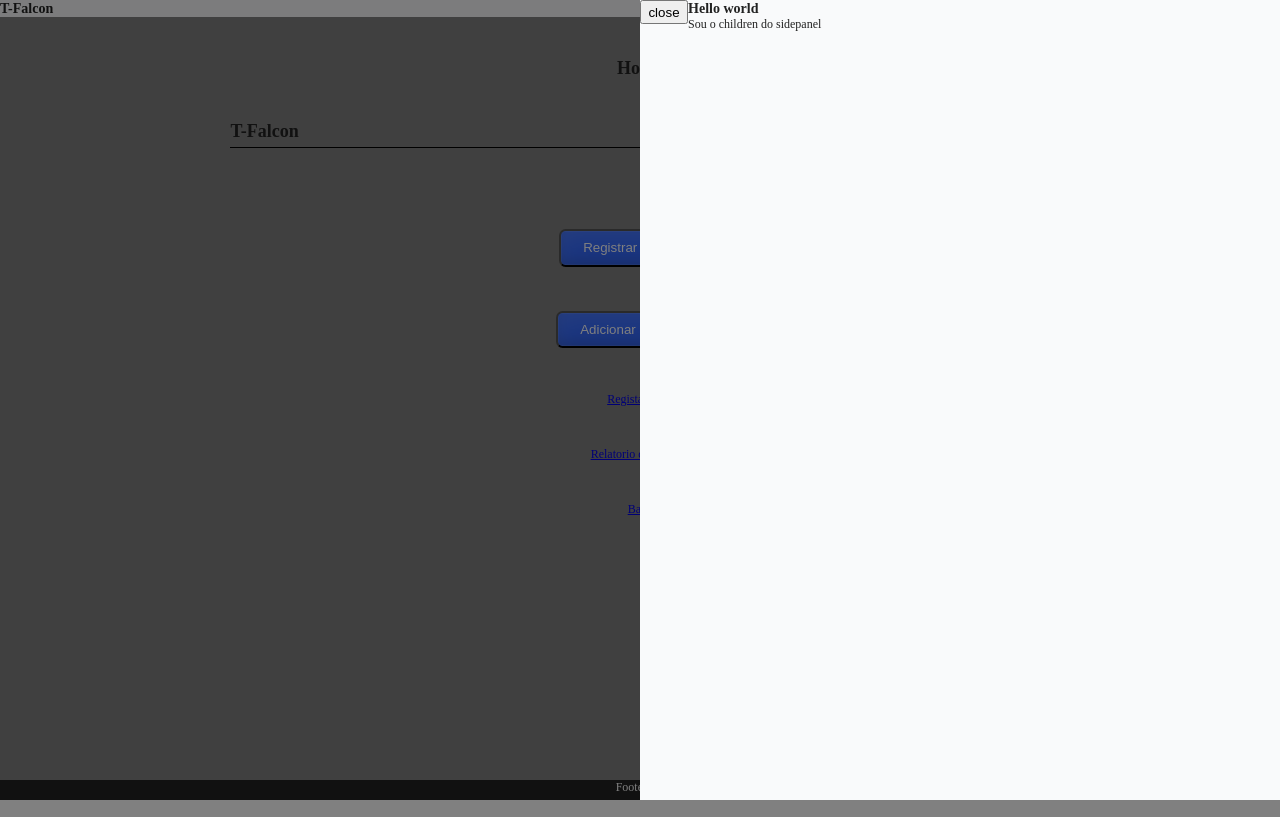
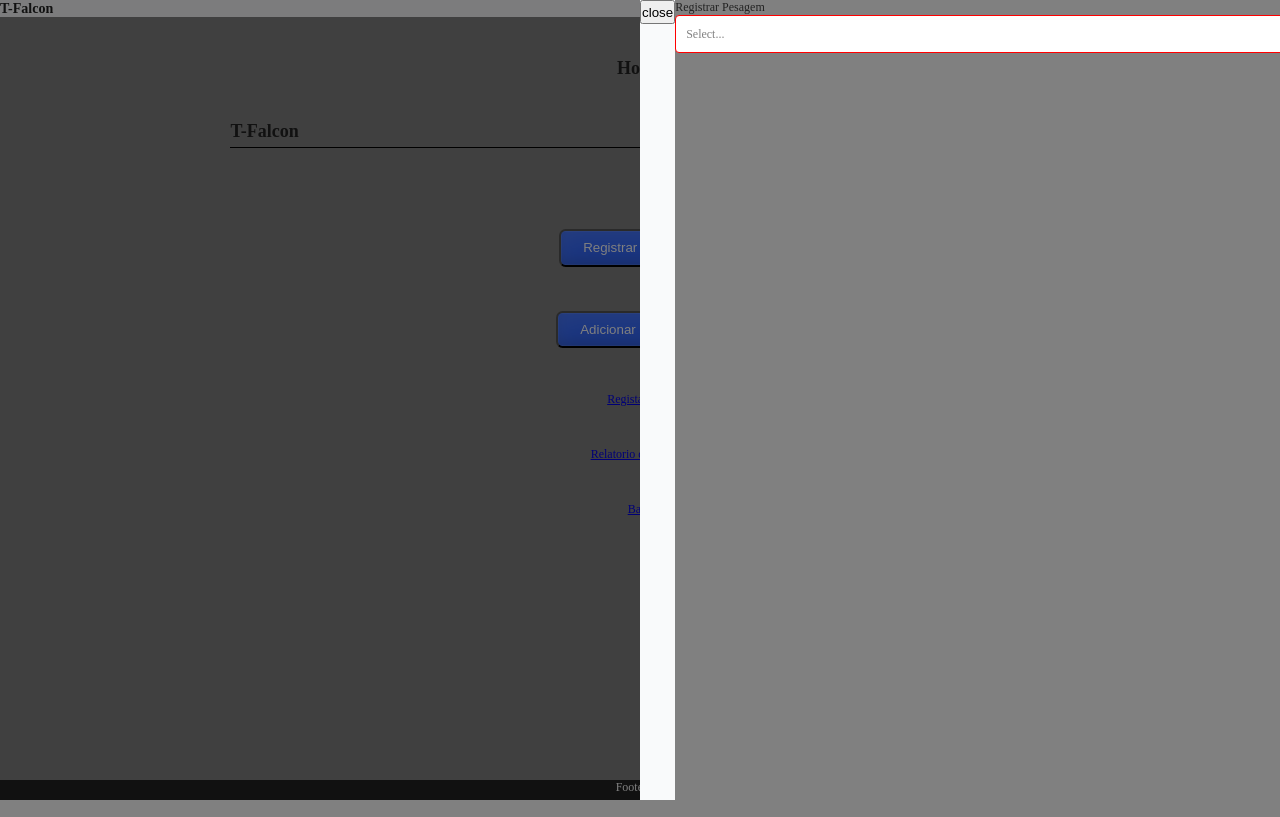
Before and after one commit to gandroide/t-falcon-app, a React (Create React App) app: page / in a window 1280 px wide. Both pictures are taken after a click on the button "Adicionar Pesagem". Built offline with nearby package versions, Linux system fonts and the light colour scheme; no server answers; the database is empty; a web font is replaced by a local one.

Commit message:
initial layout for pesagem componet

```diff
--- a/src/pages/home/Home.tsx
+++ b/src/pages/home/Home.tsx
@@ -5,6 +5,7 @@ import { FooterBar } from '../../components/Footer';
 import { app } from '../../config/firebase';
 import { ModalContext } from '../../context/Modal';
 import { SidepanelContext } from '../../context/Sidepanel';
+import { Pesagem } from '../pesagem';
 import {
   Container,
   MenuContainer,
@@ -14,12 +15,7 @@ import {
 } from './Home.styles';
 
 const SidepanelChildren = () => {
-  return (
-    <div>
-      <h3>Hello world</h3>
-      <p>Sou o children do sidepanel</p>
-    </div>
-  );
+  return <Pesagem />;
 };
 
 export const Home = ({ setSelectClient, selectValue }: any) => {
--- /dev/null
+++ b/src/pages/pesagem/index.tsx
@@ -0,0 +1,17 @@
+import React from 'react';
+import { Select } from '../../components/Select';
+import { aves } from '../../data';
+import { Container } from './styles';
+
+export const Pesagem = ({ selectBird, setInputState }: any) => {
+  return (
+    <Container>
+      <div>Registrar Pesagem</div>
+      <Select
+        selected={selectBird}
+        onChangeHandler={setInputState}
+        options={aves}
+      ></Select>
+    </Container>
+  );
+};
--- /dev/null
+++ b/src/pages/pesagem/styles.ts
@@ -0,0 +1,9 @@
+import styled from 'styled-components';
+
+export const Container = styled.div`
+  height: 100%;
+  background-color: gray;
+  width: 80vw;
+  display: flex;
+  flex-direction: column;
+`;
```
